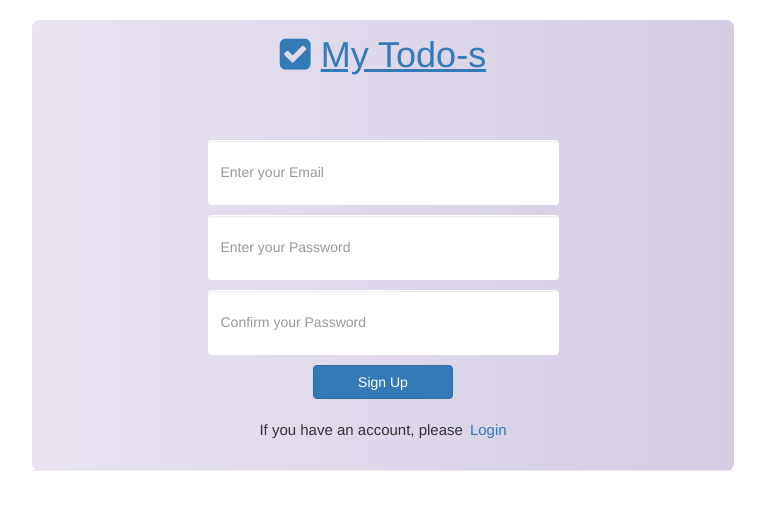
After one commit to sorushbin/Django-CBV-TodoApp, a Django app: page /accounts/register/ in a window 1280 px wide. The commit adds this page. Shown: the top 510 px of the page, without its empty margins (257-1022 px from the left). Run offline with Django 4.2, Linux system fonts and the light colour scheme; some libraries are stand-ins or nearby versions.

Commit message:
update project
update project

```diff
--- /dev/null
+++ b/core/accounts/forms.py
@@ -0,0 +1,9 @@
+from django.contrib.auth.forms import UserCreationForm
+from .models import User
+
+
+class RegisterForm(UserCreationForm):
+
+    class Meta:
+        model = User
+        fields = ['email', 'password1', 'password2']
--- a/core/accounts/urls.py
+++ b/core/accounts/urls.py
@@ -1,10 +1,11 @@
 from django.urls import path
-from .views import CustomLoginView
+from .views import CustomLoginView, CustomRegisterView
 from django.contrib.auth.views import LogoutView
 
-app_name = 'accounts'
+
 
 urlpatterns = [
     path('login/', CustomLoginView.as_view(), name='login'),
-    path('logout/', LogoutView.as_view(next_page='/'), name='logout' )
+    path('logout/', LogoutView.as_view(next_page='/'), name='logout'),
+    path('register/', CustomRegisterView.as_view(), name='register'),
 ]
--- a/core/accounts/views.py
+++ b/core/accounts/views.py
@@ -1,12 +1,34 @@
-from django.shortcuts import render, redirect
 from django.urls import reverse_lazy
 from django.contrib.auth.views import LoginView
+from django.views.generic import FormView
+from .forms import RegisterForm
+from django.contrib.messages.views import SuccessMessageMixin
+from django.contrib.auth import login
+from django.shortcuts import redirect
 
 # Create your views here.
 
 class CustomLoginView(LoginView):
-    fields = ['email', 'password']
+    fields = ['username', 'password']
     redirect_authenticated_user = True
+    template_name= 'accounts/login.html'
 
     def get_success_url(self):
         return reverse_lazy('todo:task-list')
+
+
+class CustomRegisterView(SuccessMessageMixin, FormView):
+    template_name = 'accounts/register.html'
+    redirect_authenticated_user = True
+    form_class = RegisterForm
+    success_url = reverse_lazy('login')
+    success_message = 'Your account was created successfully.Please Login.'
+
+    def form_valid(self, form):
+        user = form.save()
+        return super(CustomRegisterView, self).form_valid(form)
+
+    def get(self, *args, **kwargs):
+        if self.request.user.is_authenticated:
+            return redirect('todo:task-list')
+        return super(CustomRegisterView, self).get(*args, **kwargs)
--- a/core/core/settings.py
+++ b/core/core/settings.py
@@ -136,3 +136,6 @@ DEFAULT_AUTO_FIELD = 'django.db.models.BigAutoField'
 
 # definition auth user model
 AUTH_USER_MODEL = "accounts.User"
+
+# redirect to task-list page after user login
+LOGIN_REDIRECT_URL = 'todo:task-list'
--- a/core/core/urls.py
+++ b/core/core/urls.py
@@ -19,6 +19,6 @@ from django.urls import path, include
 
 urlpatterns = [
     path('admin/', admin.site.urls),
-    path("accounts/", include("django.contrib.auth.urls")),
+    path('accounts/', include('accounts.urls')),
     path('', include('todo.urls')),
 ]
--- a/core/statics/css/main.css
+++ b/core/statics/css/main.css
@@ -51,3 +51,45 @@
   padding: 25px;
   text-align: center;
 }
+
+.fa-sign-out{
+  font-size: 20px !important;
+  margin-left: 20px !important;
+  display: block;
+  margin-top: 10px;
+}
+
+.messages{
+  list-style: none;
+  color: #6c5ce7;
+  font-weight: bold;
+  margin-top: 20px;
+  text-align: center;
+}
+
+.login-control-top{
+  margin: 10px auto;
+  margin-top: 50px;
+  width: 50%;
+}
+
+.login-control-bottom{
+  margin: 10px auto;
+  width: 50%;
+}
+
+.btn-login{
+  display: block;
+  margin: auto;
+}
+
+.text-login{
+  font-size: 15px;
+  text-align: center;
+  padding: 10px;
+  margin: 10px 10px;
+}
+
+.link-login{
+  margin-left: 7px;
+}
--- /dev/null
+++ b/core/templates/accounts/register.html
@@ -0,0 +1,28 @@
+{% extends "base.html"%}
+{% load humanize %}
+
+{% block content %}
+
+                    <form method="post" action="{% url 'register' %}">
+                      {% csrf_token %}
+                      <input type="text" name="email" class="form-control form-control-lg login-control-top"
+                        placeholder="Enter your Email" required>
+                      <input type="password" name="password1" class="form-control form-control-lg login-control-bottom"
+                        placeholder="Enter your Password" required>
+                        <input type="password" name="password2" class="form-control form-control-lg login-control-bottom"
+                        placeholder="Confirm your Password" required>
+                      <button type="submit" class="btn btn-primary btn-login">Sign Up</button>
+                    </form>
+                    <p class="text-login">If you have an account, please<a href="{% url 'login' %}" class="link-login">Login</a></p>
+                  </div>
+                </div>
+              </div>
+            </div>
+            <hr class="my-4">
+          </div>
+        </div>
+      </div>
+    </div>
+  </div>
+</section>
+{% endblock %}
--- a/core/templates/base.html
+++ b/core/templates/base.html
@@ -13,6 +13,28 @@
 </head>
 
 <body>
+    <section class="vh-100">
+        <div class="container py-5 h-100">
+          <div class="row d-flex justify-content-center align-items-center h-100">
+            <div class="col">
+              <div class="card" id="list1" style="border-radius: .75rem; background-color: #eff1f2;">
+                <div class="card-body py-4 px-4 px-md-5">
+
+                  <p class="h1 text-center mt-3 mb-4 pb-3 text-primary">
+                    <i class="fa fa-check-square me-1"></i>
+                    <u>My Todo-s</u>
+                    {% if user.is_authenticated %}
+                    <a href="{% url 'logout' %}" class="text-danger" data-mdb-toggle="tooltip" title="Sign Out">
+                        <i class="fa fa-sign-out" aria-hidden="true"></i>
+                      </a>
+                      {% endif %}
+                  </p>
+
+
+                  <div class="pb-2">
+                    <div class="card">
+                      <div class="card-body">
+                        <div class="d-flex flex-row align-items-center">
 {% block content %}
 
 {% endblock %}
```
Also changed, not shown: core/templates/accounts/login.html (added, +32 -0 lines), core/templates/registration/login.html (deleted, +0 -42 lines), core/templates/todo/edit_task.html (+1 -17 lines), core/templates/todo/task_confirm_delete.html (+0 -16 lines), core/templates/todo/task_list.html (+11 -24 lines), core/todo/forms.py (+4 -4 lines).
